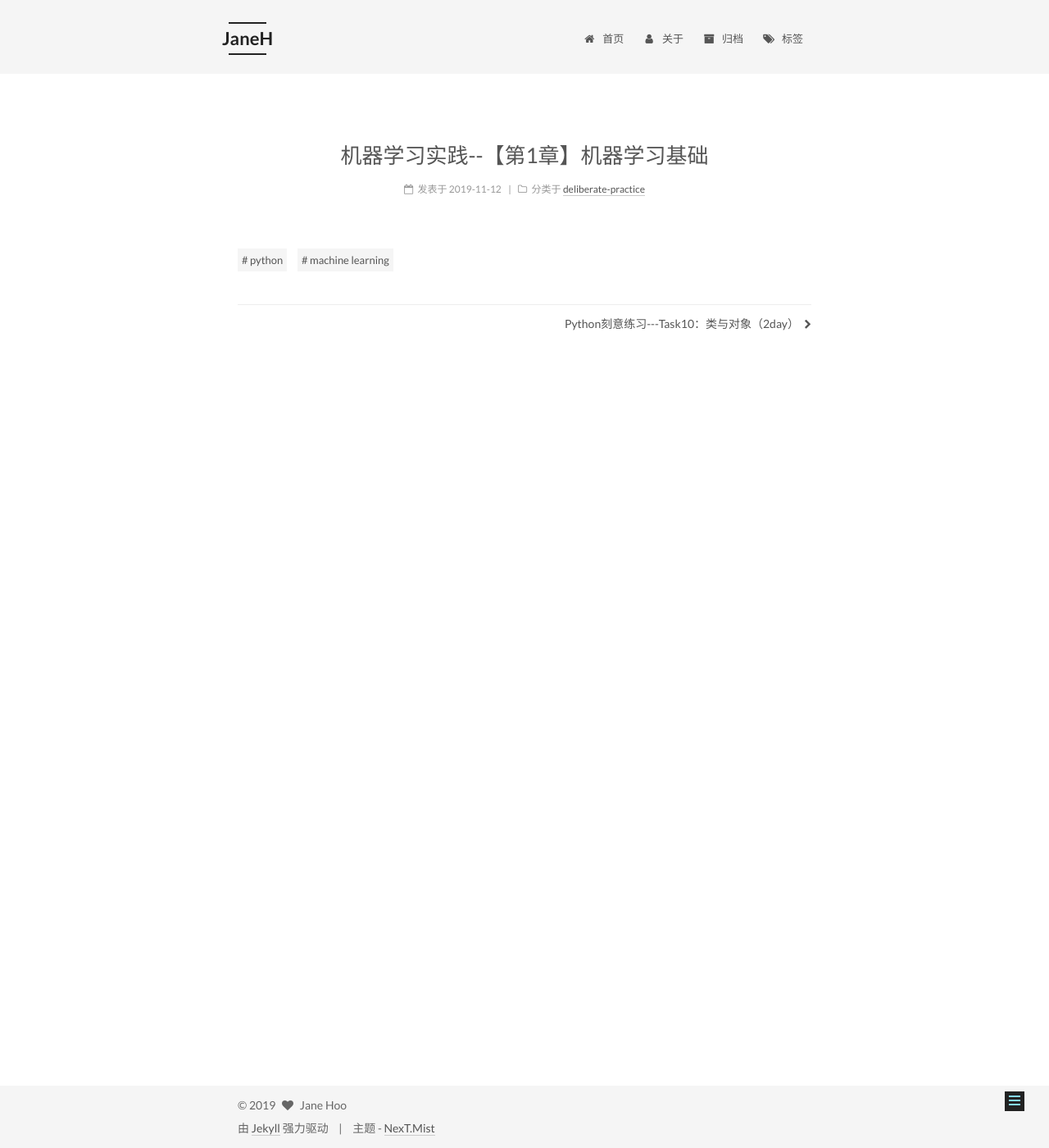
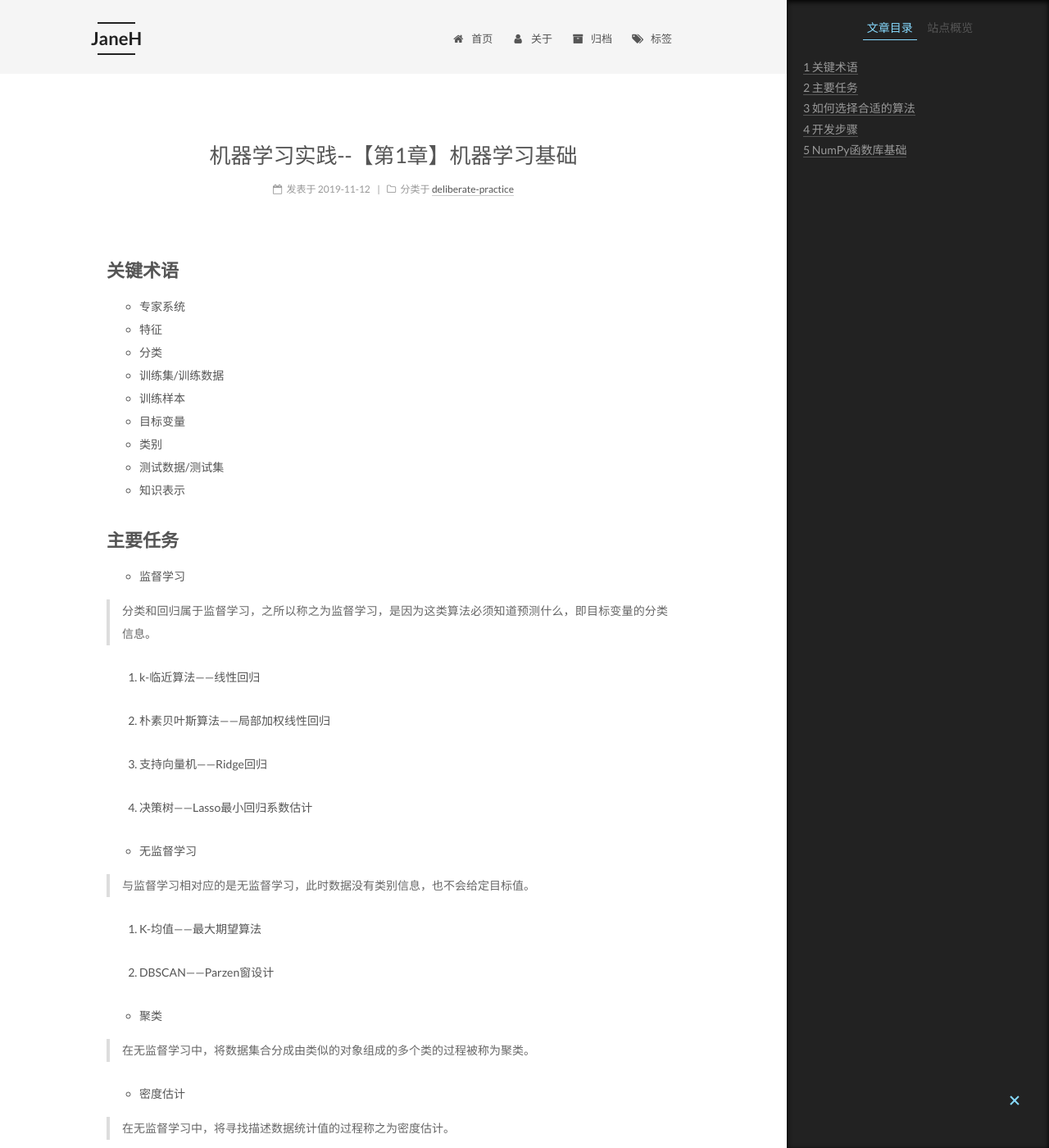
Before and after one commit to janehoo/janehoo.github.io, a Jekyll site: the page built from _posts/2019-11-12-Machine_learning_in_action_US_peter_harrington_Machine_learning_foundation.md, in a window 1280 px wide and 1400 px high. Shown: the whole window at 82% size. Built offline with Jekyll 4.4.1, drawn with Linux system fonts in a browser that asks for light colours; some of the changed text lies outside the part shown.

Commit message:
update 2019-11-12

```diff
--- a/_posts/2019-11-12-Machine_learning_in_action_US_peter_harrington_Machine_learning_foundation.md
+++ b/_posts/2019-11-12-Machine_learning_in_action_US_peter_harrington_Machine_learning_foundation.md
@@ -6,3 +6,84 @@
  - python
  - machine learning
 ---
+
+## 关键术语
+
+- 专家系统
+- 特征
+- 分类
+- 训练集/训练数据
+- 训练样本
+- 目标变量
+- 类别
+- 测试数据/测试集
+- 知识表示
+
+## 主要任务
+
+- 监督学习
+
+>分类和回归属于监督学习，之所以称之为监督学习，是因为这类算法必须知道预测什么，即目标变量的分类信息。
+
+1. k-临近算法——线性回归
+
+2. 朴素贝叶斯算法——局部加权线性回归
+
+3. 支持向量机——Ridge回归
+
+4. 决策树——Lasso最小回归系数估计
+
+- 无监督学习
+
+>与监督学习相对应的是无监督学习，此时数据没有类别信息，也不会给定目标值。
+
+1. K-均值——最大期望算法
+
+2. DBSCAN——Parzen窗设计
+
+- 聚类
+
+>在无监督学习中，将数据集合分成由类似的对象组成的多个类的过程被称为聚类。
+
+- 密度估计
+
+>在无监督学习中，将寻找描述数据统计值的过程称之为密度估计。
+
+## 如何选择合适的算法
+
+- 使用机器学习算法的目的
+
+1. 预测值？监督学习：无监督学习；
+
+2. 确定目标变量类型。
+
+>if(监督学习)：离散型？分类：回归。
+> else if(无监督学习)：需要划分为离散组？聚类：密度估计。
+
+- 考虑数据问题
+
+1. 特征值是离散型变量还是连续型变量
+
+2. 特征值中是否存在**缺失的值**，原因？
+
+3. 特征值中是否存在**异常值**，原因？
+
+4. 某个特征发生的**频率**
+
+5. ……
+
+## 开发步骤
+
+1. 收集数据
+
+2. 准备输入数据
+
+3. **分析输入数据**（p9）
+
+4. 训练算法
+
+5. 测试算法
+
+6. 使用算法
+
+## NumPy函数库基础
```
